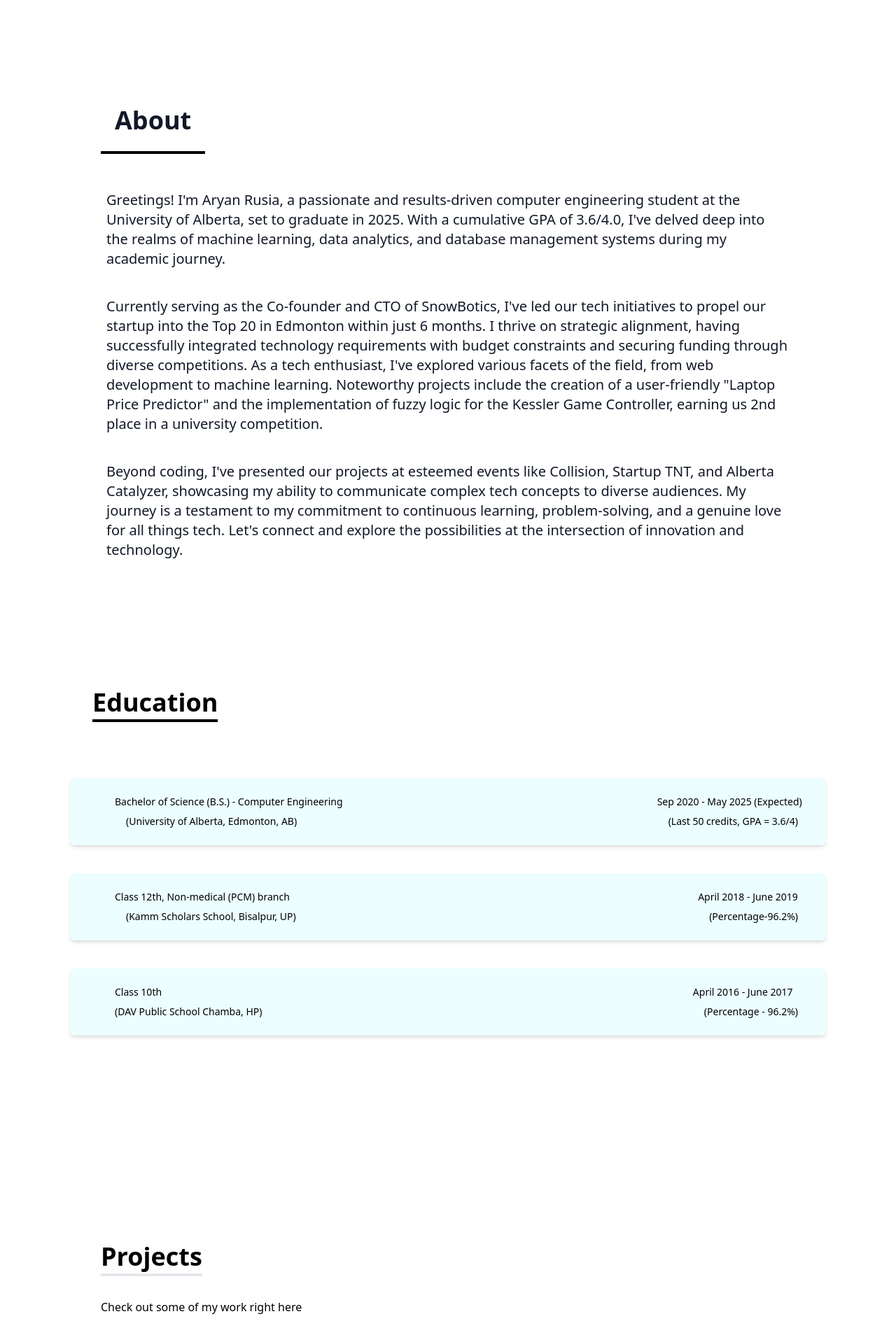
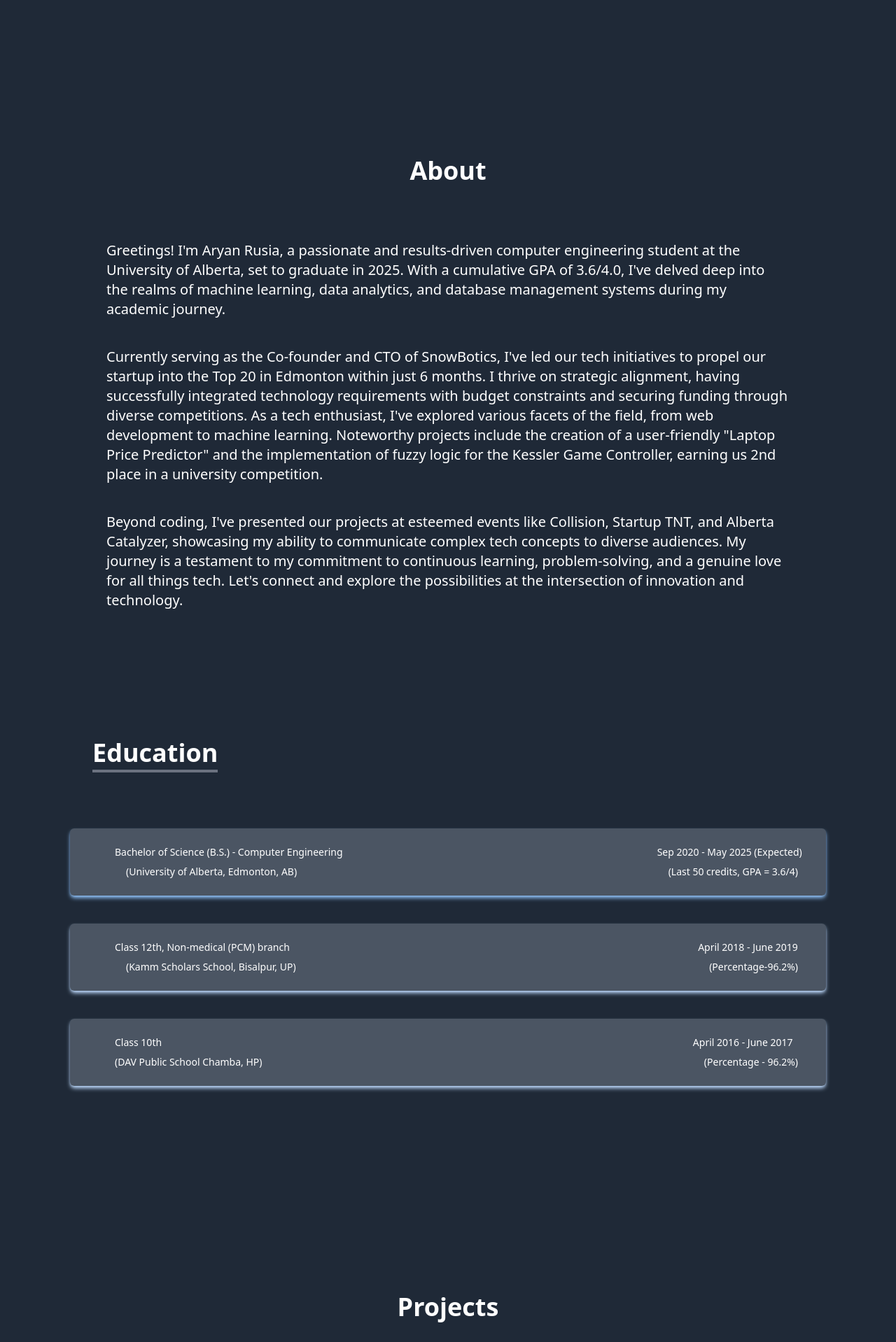
Before and after one commit to Aryan-Rusia-2/Portfolio-Aryan, a React (Create React App) app: page / in a window 1280 px wide. Shown: the part 720-2638 px from the top of the page at 70% size. Built offline with nearby package versions, Linux system fonts and the light colour scheme.

Commit message:
Add files via upload

```diff
--- a/src/components/About.jsx
+++ b/src/components/About.jsx
@@ -2,28 +2,28 @@ import React from "react";
 
 const About = () => {
   return (
-    <div name="about" className="w-full h-auto p-10 text-gray-900 bg-white dark:bg-gray-800 dark:text-white">
-      <div className="max-w-screen-lg p-4 mx-auto flex flex-col justify-center w-full h-full">
+    <div name="about" className="w-full h-auto p-2 md:p-10 text-gray-900 bg-white dark:bg-gray-800 dark:text-white md:pt-28">
+      <div className="max-w-screen-lg p-4 mx-auto flex flex-col items-center w-full h-full">
         <div className="pb-8">
-          <p className="text-4xl p-5 font-bold inline lg:border-b-4 border-black dark:border-gray-500">
+          <p className="text-4xl p-5 font-bold inline border-black justify-center dark:border-gray-500">
             About
           </p>
         </div>
 
-        <p className=" text-xl md:text-xl mt-10 p-2">
+        <p className=" text-xl md:text-xl mt-10 md:p-2">
         Greetings! I'm Aryan Rusia, a passionate and results-driven computer engineering student at the University of Alberta, set to graduate in 2025. With a cumulative GPA of 3.6/4.0, I've delved deep into the realms of machine learning, data analytics, and database management systems during my academic journey.
        </p>
 
         <br />
 
-        <p className="text-xl md:text-xl p-2">
+        <p className="text-xl md:text-xl md:p-2">
         Currently serving as the Co-founder and CTO of SnowBotics, I've led our tech initiatives to propel our startup into the Top 20 in Edmonton within just 6 months. I thrive on strategic alignment, having successfully integrated technology requirements with budget constraints and securing funding through diverse competitions. As a tech enthusiast, I've explored various facets of the field, from web development to machine learning. Noteworthy projects include the creation of a user-friendly "Laptop Price Predictor" and the implementation of fuzzy logic for the Kessler Game Controller, earning us 2nd place in a university competition.
 
         </p>
 
         <br />
 
-        <p className="text-xl md:text-xl p-2">
+        <p className="text-xl md:text-xl md:p-2">
        Beyond coding, I've presented our projects at esteemed events like Collision, Startup TNT, and Alberta Catalyzer, showcasing my ability to communicate complex tech concepts to diverse audiences. My journey is a testament to my commitment to continuous learning, problem-solving, and a genuine love for all things tech. Let's connect and explore the possibilities at the intersection of innovation and technology.
 
         </p>
--- a/src/components/Awards.jsx
+++ b/src/components/Awards.jsx
@@ -13,7 +13,7 @@ const Awards = () => {
                 <div className='p-5 mt-20 items-center'>
 
                     <h2 className='text-4xl font-bold flex hover:scale-105 duration-200 justify-center border-gray-500'>
-                        Awards and Honors
+                        Awards
                     </h2>
 
                 </div>
--- a/src/components/Contact.jsx
+++ b/src/components/Contact.jsx
@@ -6,27 +6,27 @@ const Contact = () => {
     <>
       <div id='contact' className="dark:bg-gray-800 bg-white ">
         <p className="text-4xl font-bold pt-10 p-2 text-center dark:text-white text-black">
-          Contact Me!!
+          Contact Me
         </p>
-        <p className="py-6 mt-2  dark:text-white text-black text-center pb-16">Please fill out the form below to get in touch !!</p>
+        <p className="py-6 mt-2 dark:text-white text-black text-center pb-16">Please fill out the form below to get in touch !!</p>
       </div>
       <div className='outer dark:bg-[#1F2937] bg-white'>
 
-        <div className="box bg-white dark:bg-[#5fa3f0b7]">
+        <div className="box min-h-[70vh] md:min-h-[85vh] w-10/12 md:w-2/5 bg-white dark:bg-[#5fa3f0b7]">
           <form action='https://getform.io/f/1e0e9125-35eb-41d3-bf8d-424d7f6f5e62' method='POST' className="form bg-white dark:bg-[#202027]">
 
             <h2>Contact Me 😃</h2>
-            <div className="inputBox">
+            <div className="inputBox w-[200px] md:w-[300px] ">
               <input type="text" name="Name" required='required' />
               <span>Your Name</span>
               <i></i>
             </div>
-            <div className="inputBox">
+            <div className="inputBox  w-[200px] md:w-[300px]">
               <input type="text" name="email" required='required' />
               <span>Your email id</span>
               <i></i>
             </div>
-            <div className="inputBox">
+            <div className="inputBox  w-[200px] md:w-[300px]">
               <input type="text" name="message" required='required'/>
               <span>Your message</span>
               <i></i>
--- a/src/components/Education.jsx
+++ b/src/components/Education.jsx
@@ -2,11 +2,11 @@ import React from 'react'
 
 const Education = () => {
     return (
-        <div name="education" className='min-h-screen bg-white dark:bg-gray-800'>
+        <div name="education" className='md:min-h-screen pb-20 md:pb-20 bg-white dark:bg-gray-800'>
 
 
-            <div className="pb-8 mx-10 mt-20 md:mx-32 md:mt-28 mb-14">
-                <p className="text-4xl font-bold inline border-b-4 text-black dark:text-white border-black dark:border-gray-500 ">
+            <div className="pb-8 mx-10 mt-20 md:mx-32 md:mt-28 mb-14 items-center">
+                <p className="text-4xl font-bold inline border-b-4 justify-center text-black dark:text-white border-black dark:border-gray-500 ">
                     Education
                 </p>
             </div>
--- a/src/components/Experience.jsx
+++ b/src/components/Experience.jsx
@@ -160,12 +160,12 @@ const Experience = () => {
   return (
     <div
       name="experience"
-      className="pt-20 bg-white dark:bg-gray-800 w-full min-h-screen p-10"
-    >
-      <div className="max-w-screen-lg mx-auto p-4 flex flex-col text-black justify-center w-full h-full dark:text-white">
+      className="pt-20 bg-white dark:bg-gray-800 w-full min-h-screen p-10">
+      <div className="max-w-screen-lg mx-auto p-4 flex flex-col text-black items-center w-full h-full dark:text-white">
+
         <div>
-          <p className="text-4xl font-bold border-b-4 border-gray-800 dark:border-gray-500 p-2 inline">
-          Familiar Technologies
+          <p className="text-4xl justify-center font-bold md:border-b-4 border-gray-800 dark:border-gray-500  inline">
+          Skills
           </p>
           <p className="py-6 mt-6"></p>
         </div>
--- a/src/components/Home.jsx
+++ b/src/components/Home.jsx
@@ -14,7 +14,7 @@ const Home = () => {
   return (
     <div
       name="home" class
-      className="md:pt-14 h-screen w-full bg-white dark:bg-gray-800  text-left">
+      className="pt-14 h-screen w-full bg-white dark:bg-gray-800 text-left">
 
 
       <div className="max-w-screen-lg mx-auto flex flex-col-reverse h-full px-4 md:flex-row p-4 ">
--- a/src/components/NavBar.jsx
+++ b/src/components/NavBar.jsx
@@ -1,10 +1,15 @@
-import React, { useState } from "react";
+import React, { useState, useEffect } from "react";
 import { FaBars, FaTimes } from "react-icons/fa";
 import { Link } from "react-scroll";
 import ToggleButton from "./toggle.jsx";
 
 const NavBar = () => {
   const [nav, setNav] = useState(false);
+
+  useEffect(() => {
+    // Hardcode dark mode
+    document.querySelector("html").classList.add("dark");
+  }, []);
 
   const links = [
     {
--- a/src/components/contact.css
+++ b/src/components/contact.css
@@ -9,8 +9,8 @@
 
 .box {
     position: relative;
-    width: 40vw;
-    min-height: 80vh;
+    /* width: 40vw; */
+    /* min-height: 85vh; */
     /* background-color: ; */
     border-radius: 8px;
     overflow: hidden;
@@ -61,7 +61,7 @@
     border-radius: 8px;
     /* background: ; */
     z-index: 10;
-    padding: 50px 40px;
+    padding: 50px 50px;
     display: flex;
     flex-direction: column;
 
@@ -76,7 +76,7 @@
 
 .inputBox {
     position: relative;
-    width: 300px;
+    /* width: 200px; */
     margin-top: 35px;
 }
 
--- a/src/components/project.jsx
+++ b/src/components/project.jsx
@@ -71,23 +71,19 @@ const project = () => {
   return (
     <div
       name="project"
-      className=" dark:bg-gray-800 bg-white  w-full dark:text-white md:min-h-screen p-10 pt-20"
+      className=" dark:bg-gray-800 bg-white w-full dark:text-white md:min-h-screen p-10 md:pt-20"
     >
-      <div className="max-w-screen-lg p-4 mx-auto flex flex-col justify-center w-full h-full">
+      <div className="max-w-screen-lg p-4 mx-auto flex flex-col items-center w-full h-full">
 
         <div>
 
-          <p className="text-4xl font-bold inline border-b-4 dark:border-gray-500">
+          <p className="text-4xl font-bold inline justify-center dark:border-gray-500 ">
             Projects
-          </p>
-
-          <p className="py-10">
-            Check out some of my work right here
           </p>
 
         </div>
 
-        <div className="grid sm:grid-cols-2 md:grid-cols-3 gap-16 px-4 sm:px-0 pb-10">
+        <div className="grid sm:grid-cols-2 md:grid-cols-3 gap-16 px-4 sm:px-0 pb-10 pt-20">
           {projects.map(({ id, src, href, text }) => (
             <div key={id} className="shadow-xl shadow-gray-700 dark:shadow-blue-300 rounded-lg">
 
--- a/src/components/work.jsx
+++ b/src/components/work.jsx
@@ -6,7 +6,7 @@ const Work = () => {
     return (
 
 
-        <div name="work" className='min-h-screen bg-white from-cyan-100 via-cyan-50 to-cyan-100 dark:bg-gray-800 dark:text-white'>
+        <div name="work" className='md:min-h-screen bg-white from-cyan-100 via-cyan-50 to-cyan-100 dark:bg-gray-800 dark:text-white'>
 
             <div>
 
@@ -46,9 +46,9 @@ const Work = () => {
                         <summary className='text-black w-full font-semibold py-4 sm:w-2/3 place-content-center px-8 mx-auto flex rounded-md duration-300 dark:bg-gradient-to-b bg-blue-300 dark:from-yellow-600 dark:to-amber-400'>Research Intern</summary>
                         <div>
                             <p className='dark:text-white rounded-b-2xl bg-gray-300 dark:bg-gray-800 text-sm px-6 py-4 list-outside capitalize sm:w-full space-y-4 justify-start pt-6 text-justify'>
-                                <li>•	Explored the applicability of Ionic Devices in the Ising model.</li>
-                                <li>•	Carried out experiments, examined data, and exhibited findings at an event within university.</li>
-                                <li>•	Nominated as HQP (Highly Qualified Personnel) for NSERC report by the professor for exceptional contributions.</li>
+                                <li>Explored the applicability of Ionic Devices in the Ising model.</li>
+                                <li>Carried out experiments, examined data, and exhibited findings at an event within university.</li>
+                                <li>Nominated as HQP (Highly Qualified Personnel) for NSERC report by the professor for exceptional contributions.</li>
                             </p>
                         </div>
                     </details>
```
